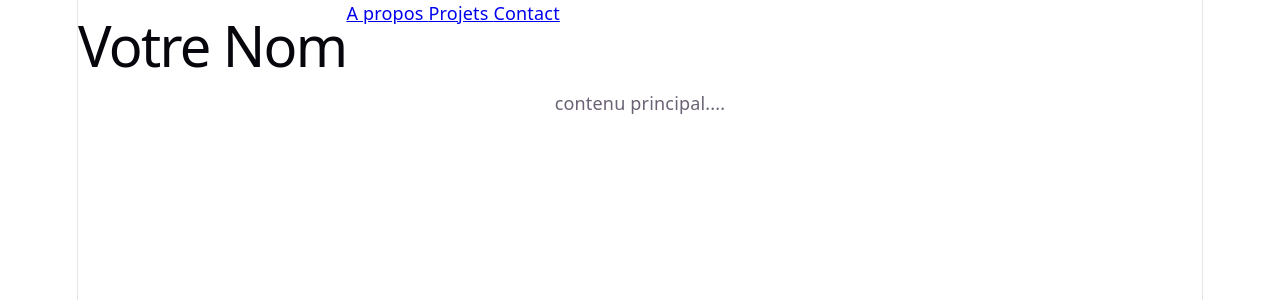
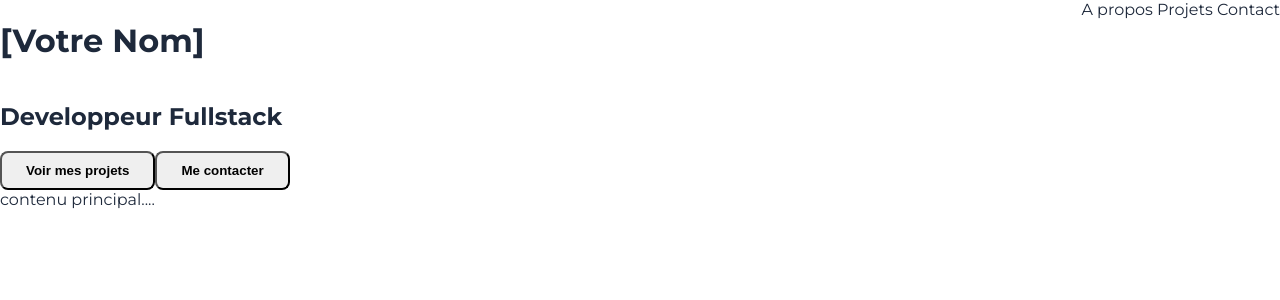
Before and after one commit to eya-zorrig/mon-portfolio, a React (Vite) app: page / in a window 1280 px wide. Shown: the top 300 px of the page. Built offline with nearby package versions, Linux system fonts and the light colour scheme.

Commit message:
feat: add the custom button

```diff
--- a/src/App.jsx
+++ b/src/App.jsx
@@ -1,8 +1,10 @@
-import Header from "./components/sections/Header";
+import Header from "./components/sections/Header.jsx";
+import Hero from "./components/sections/Hero.jsx";
 function App () {
 return (
 <div >
   <Header/>
+  <Hero/>
     <main > contenu principal.... </main >
 </ div >
 ) ;
--- a/src/components/sections/Header.jsx
+++ b/src/components/sections/Header.jsx
@@ -2,10 +2,10 @@ function Header () {
     return (
     <header style ={{
         display :'flex ' ,
-        justifyContent : ' space - between ' ,
-        padding : '20 px '
+        justifyContent : ' space-between ' ,
+        padding : '20 px'
         }}>
-        <h1 > Votre Nom </ h1 >
+        <h1 > [Votre Nom] </ h1 >
         <nav >
             <a href ="# about " > A propos </a >
             <a href ="# projects "> Projets </a >
--- /dev/null
+++ b/src/components/sections/Hero.jsx
@@ -0,0 +1,11 @@
+import Button from '../ui/Button';
+function Hero () {
+    return (
+        < section >
+            <h2 > Developpeur Fullstack </ h2 >
+            < Button variant =" primary " > Voir mes projets </ Button >
+            < Button variant =" secondary " > Me contacter </ Button >
+        </ section >
+    ) ;
+}
+export default Hero;
--- a/src/components/ui/Button.jsx
+++ b/src/components/ui/Button.jsx
@@ -0,0 +1,23 @@
+function Button({ children, variant = 'primary', onClick }) {
+  const styles = {
+    primary:   { background: '#1a3969', color: 'white' },
+    secondary: { background: '#ff6633', color: 'white' },
+    outline:   { background: 'transparent', border: '2px solid #1a3969' }
+  };
+  return (
+    <button
+      onClick={onClick}
+      style={{
+        padding: '10px 24px',
+        borderRadius: '8px',
+        fontWeight: 'bold',
+        cursor: 'pointer',
+        ...styles[variant]
+      }}
+    >
+      {children}
+    </button>
+  );
+}
+
+export default Button;
--- a/src/styles/index.css
+++ b/src/styles/index.css
@@ -1,111 +1,25 @@
+@import url('https://fonts.googleapis.com/css2?family=Montserrat:wght@400;500;600;700&display=swap');
 :root {
-  --text: #6b6375;
-  --text-h: #08060d;
-  --bg: #fff;
-  --border: #e5e4e7;
-  --code-bg: #f4f3ec;
-  --accent: #aa3bff;
-  --accent-bg: rgba(170, 59, 255, 0.1);
-  --accent-border: rgba(170, 59, 255, 0.5);
-  --social-bg: rgba(244, 243, 236, 0.5);
-  --shadow:
-    rgba(0, 0, 0, 0.1) 0 10px 15px -3px, rgba(0, 0, 0, 0.05) 0 4px 6px -2px;
-
-  --sans: system-ui, 'Segoe UI', Roboto, sans-serif;
-  --heading: system-ui, 'Segoe UI', Roboto, sans-serif;
-  --mono: ui-monospace, Consolas, monospace;
-
-  font: 18px/145% var(--sans);
-  letter-spacing: 0.18px;
-  color-scheme: light dark;
-  color: var(--text);
-  background: var(--bg);
-  font-synthesis: none;
-  text-rendering: optimizeLegibility;
-  -webkit-font-smoothing: antialiased;
-  -moz-osx-font-smoothing: grayscale;
-
-  @media (max-width: 1024px) {
-    font-size: 16px;
-  }
+  --bg: #ffffff;
+  --text: #1e293b;
+  --surface: #f8fafc;
 }
 
-@media (prefers-color-scheme: dark) {
-  :root {
-    --text: #9ca3af;
-    --text-h: #f3f4f6;
-    --bg: #16171d;
-    --border: #2e303a;
-    --code-bg: #1f2028;
-    --accent: #c084fc;
-    --accent-bg: rgba(192, 132, 252, 0.15);
-    --accent-border: rgba(192, 132, 252, 0.5);
-    --social-bg: rgba(47, 48, 58, 0.5);
-    --shadow:
-      rgba(0, 0, 0, 0.4) 0 10px 15px -3px, rgba(0, 0, 0, 0.25) 0 4px 6px -2px;
-  }
-
-  #social .button-icon {
-    filter: invert(1) brightness(2);
-  }
+body.dark {
+  --bg: #1e293b;
+  --text: #f8fafc;
+  --surface: #334155;
 }
 
 body {
   margin: 0;
+  background: var(--bg);
+  color: var(--text);
+  transition: 0.3s;
+  font-family: 'Montserrat', sans-serif;
 }
 
-#root {
-  width: 1126px;
-  max-width: 100%;
-  margin: 0 auto;
-  text-align: center;
-  border-inline: 1px solid var(--border);
-  min-height: 100svh;
-  display: flex;
-  flex-direction: column;
-  box-sizing: border-box;
+a {
+  color: var(--text);
+  text-decoration: none;
 }
-
-h1,
-h2 {
-  font-family: var(--heading);
-  font-weight: 500;
-  color: var(--text-h);
-}
-
-h1 {
-  font-size: 56px;
-  letter-spacing: -1.68px;
-  margin: 32px 0;
-  @media (max-width: 1024px) {
-    font-size: 36px;
-    margin: 20px 0;
-  }
-}
-h2 {
-  font-size: 24px;
-  line-height: 118%;
-  letter-spacing: -0.24px;
-  margin: 0 0 8px;
-  @media (max-width: 1024px) {
-    font-size: 20px;
-  }
-}
-p {
-  margin: 0;
-}
-
-code,
-.counter {
-  font-family: var(--mono);
-  display: inline-flex;
-  border-radius: 4px;
-  color: var(--text-h);
-}
-
-code {
-  font-size: 15px;
-  line-height: 135%;
-  padding: 4px 8px;
-  background: var(--code-bg);
-}
```
Also changed, not shown: src/components/ui/Badge.jsx (+17 -0 lines), src/components/ui/Card.jsx (+18 -0 lines).
